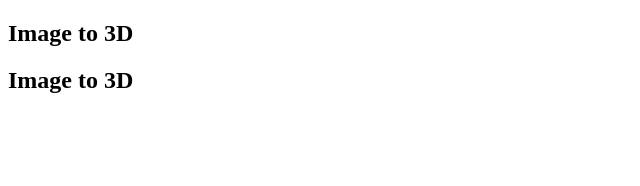
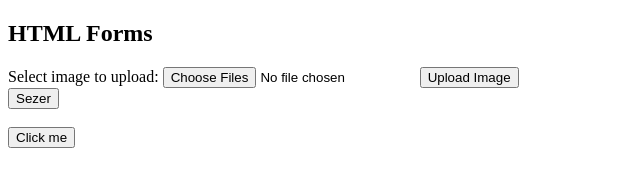
Before and after one commit to SezerBugday/photogrammetry_meshroom_colab_flask, a plain HTML site: page HtmlCodes/index.html in a window 1280 px wide. Shown: the whole page, without its empty margins (0-640 px from the left). Drawn offline with Linux system fonts and the light colour scheme.

Commit message:
html update

```diff
--- a/HtmlCodes/index.html
+++ b/HtmlCodes/index.html
@@ -2,11 +2,31 @@
 <html>
 <body>
 
+<h2>HTML Forms</h2>
+
+<form action="/" method="post" enctype="multipart/form-data">
+  Select image to upload:
+   <input type="file" id="files" name="image" multiple>
+
+  <input type="submit" value="Upload Image" name="submit">
+</form>
 
 
-        <h2>Image to 3D </h2>
-     <h2>Image to 3D </h2>
-     <model-viewer src="texturedMesh.obj" alt="VR Headset" auto-rotate camera-controls ar ios-src="texturedMesh.obj"></model-viewer>
+<form action="/denemeeee">
+    <input type="submit" value="Sezer" />
+</form>
+<br>
+
+<button onclick="myFunction()">Click me</button>
+
+<p id="demo"></p>
+
+<script>
+function myFunction() {
+  document.getElementById("demo").innerHTML = "Hello World";
+}
+</script>
+
 
 </body>
 </html>
```
Also changed, not shown: 1 other file.
